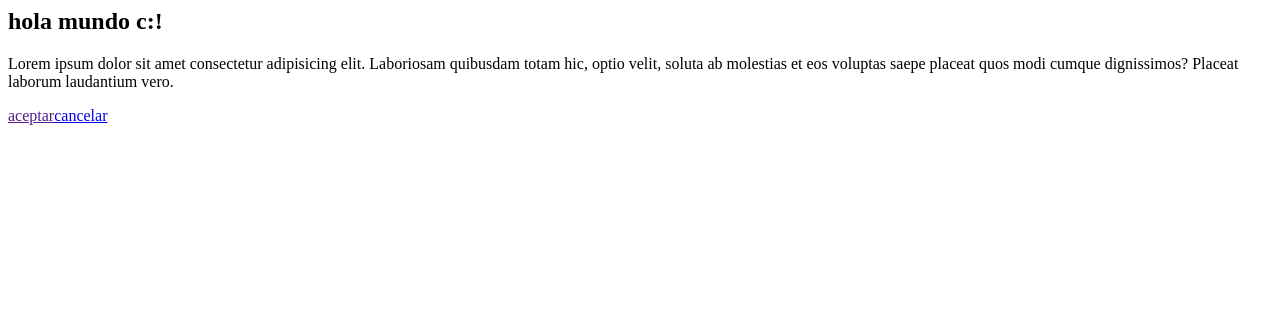
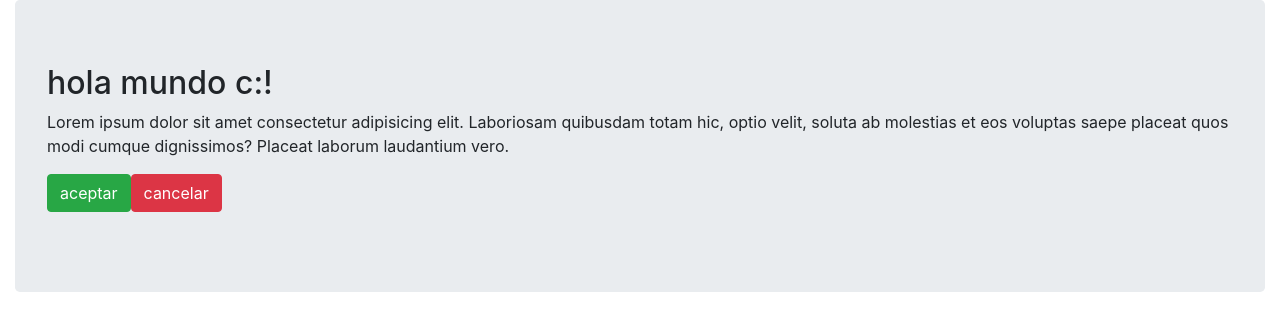
Before and after one commit to ManuelHRdg/SistemasWeb20-21, a plain HTML site: page carpeta1/index.html in a window 1280 px wide. Drawn offline with nearby package versions, Linux system fonts and the light colour scheme.

Commit message:
Cambios con estilo
Use de Bootstrap para estilos

```diff
--- a/carpeta1/index.html
+++ b/carpeta1/index.html
@@ -1,24 +1,40 @@
 <html>
+
 <head>
     <meta charset="UTF-8">
     <meta name="viewport" content="width=5device-width, initial-scale=1.0">
     <title>
         Titulo
     </title>
+    <link rel="stylesheet" href="https://stackpath.bootstrapcdn.com/bootstrap/4.5.2/css/bootstrap.min.css"
+        integrity="sha384-JcKb8q3iqJ61gNV9KGb8thSsNjpSL0n8PARn9HuZOnIxN0hoP+VmmDGMN5t9UJ0Z" crossorigin="anonymous">
 </head>
+
 <body>
-        <div>
-            <div>
-                <div>
-                    <div>
+    <div class="container-fluid">
+        <div class="row">
+            <div class="col-md-12">
+                <div class="jumbotron">
                     <h2>hola mundo c:!</h2>
                     <p>
-                            Lorem ipsum dolor sit amet consectetur adipisicing elit. Laboriosam quibusdam totam hic, optio velit, soluta ab molestias et eos voluptas saepe placeat quos modi cumque dignissimos? Placeat laborum laudantium vero.
-                            <p><a href="">aceptar</a><a href="#">cancelar</a></p>
+                        Lorem ipsum dolor sit amet consectetur adipisicing elit. Laboriosam quibusdam totam hic, optio
+                        velit, soluta ab molestias et eos voluptas saepe placeat quos modi cumque dignissimos? Placeat
+                        laborum laudantium vero.
+                    <p><a class="btn btn-large btn-success" href="">aceptar</a><a class="btn btn-large btn-danger" href="#">cancelar</a></p>
                     </p>
                 </div>
             </div>
         </div>
     </div>
+    <script src="https://code.jquery.com/jquery-3.5.1.slim.min.js"
+        integrity="sha384-DfXdz2htPH0lsSSs5nCTpuj/zy4C+OGpamoFVy38MVBnE+IbbVYUew+OrCXaRkfj"
+        crossorigin="anonymous"></script>
+    <script src="https://cdn.jsdelivr.net/npm/popper.js@1.16.1/dist/umd/popper.min.js"
+        integrity="sha384-9/reFTGAW83EW2RDu2S0VKaIzap3H66lZH81PoYlFhbGU+6BZp6G7niu735Sk7lN"
+        crossorigin="anonymous"></script>
+    <script src="https://stackpath.bootstrapcdn.com/bootstrap/4.5.2/js/bootstrap.min.js"
+        integrity="sha384-B4gt1jrGC7Jh4AgTPSdUtOBvfO8shuf57BaghqFfPlYxofvL8/KUEfYiJOMMV+rV"
+        crossorigin="anonymous"></script>
 </body>
+
 </html>
```
Lines whose indentation alone changed are shown as unchanged.
